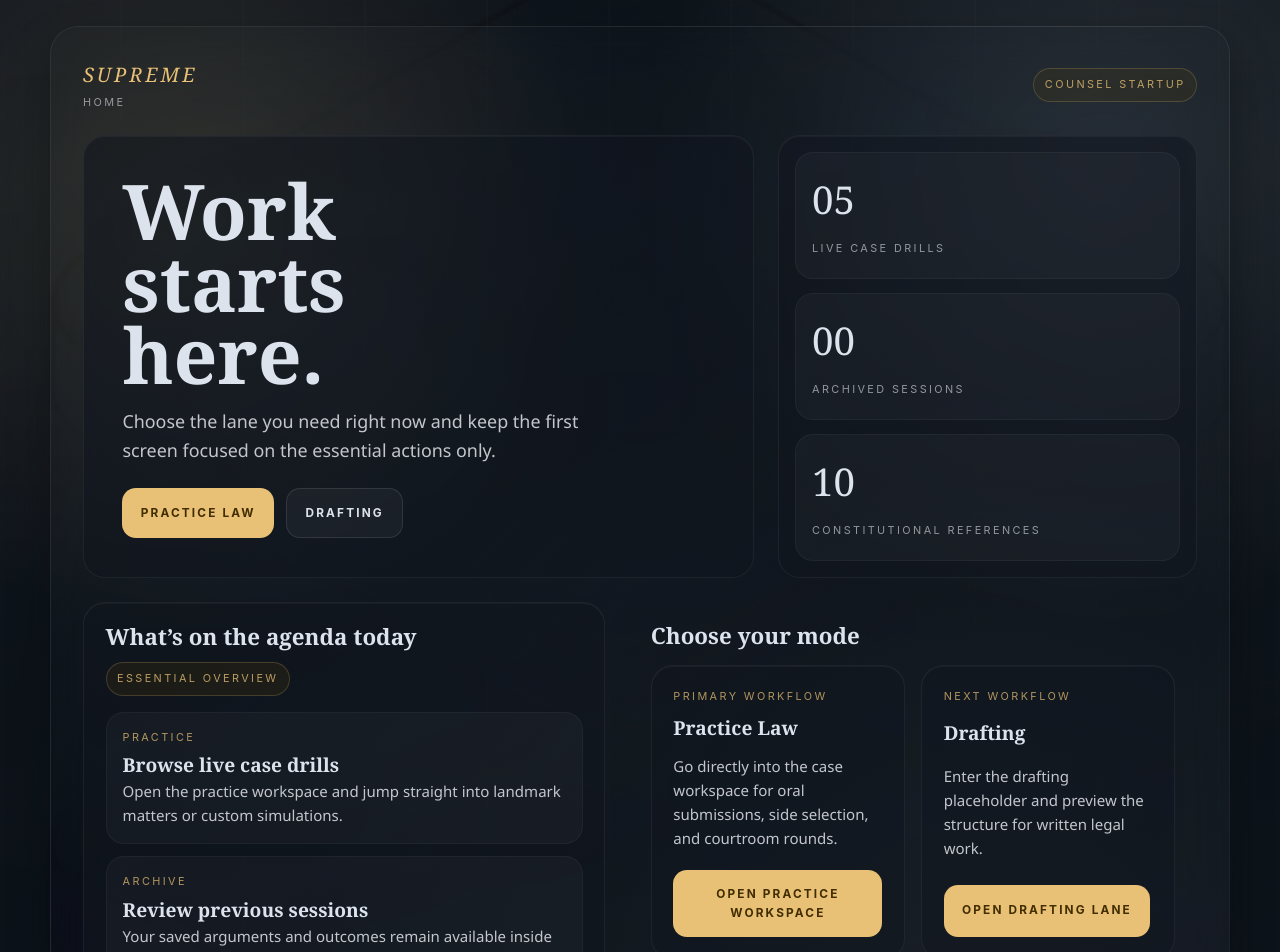
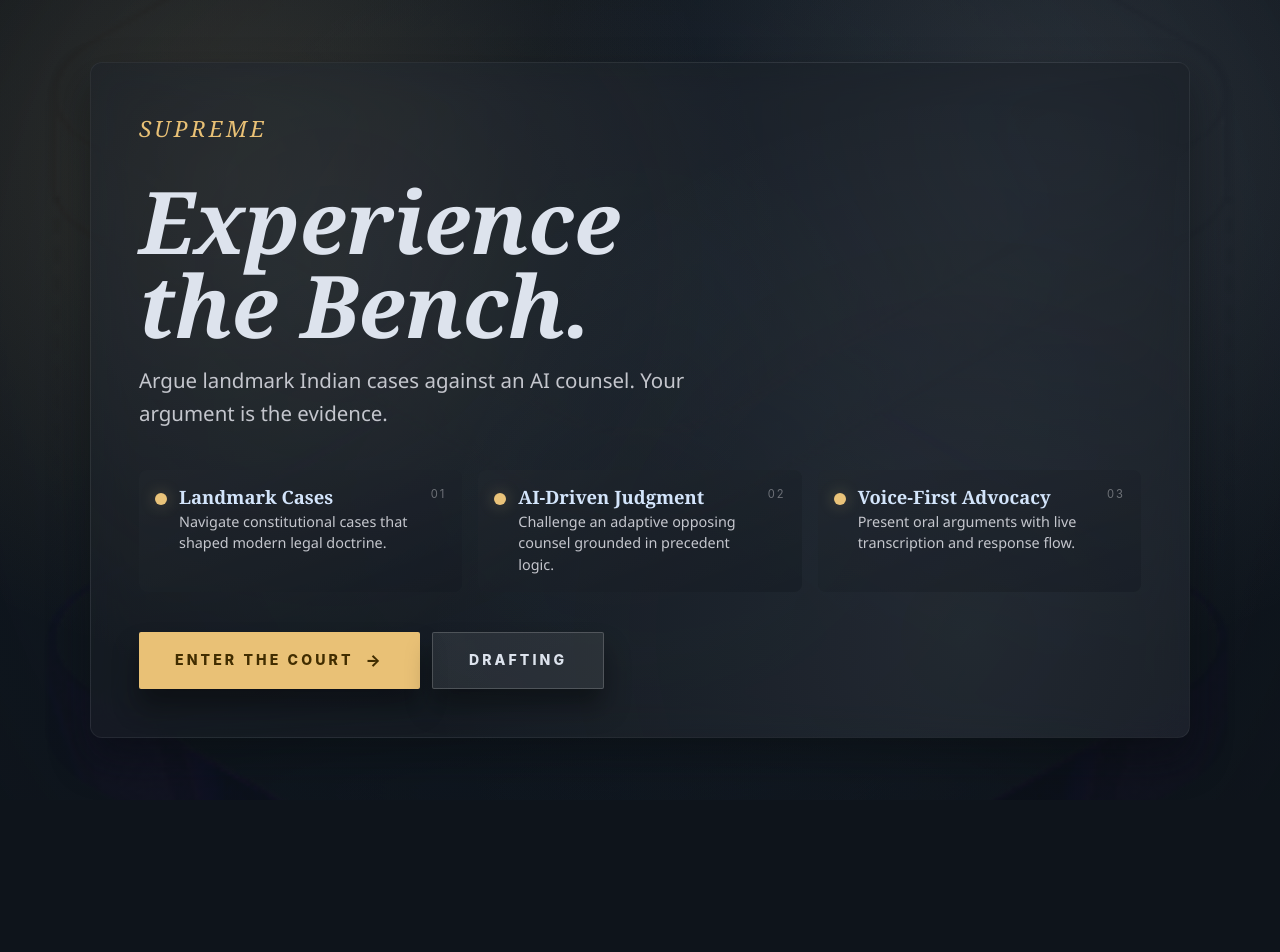
Before and after one commit to sapioo/Supreme, a React (Vite) app: page / in a window 1280 px wide. Shown: the top 952 px of the page. After the commit the page ends 800 px from the top, so only its background shows below. Built offline with nearby package versions, Linux system fonts and the light colour scheme; a web font is replaced by a local one; what @vapi-ai/web would draw is missing.

Commit message:
refactor: restore classic start page and simplify landing header

```diff
--- a/src/App.jsx
+++ b/src/App.jsx
@@ -75,7 +75,6 @@ export default function App() {
         <div className="app__page app__page--landing">
           <LandingPage
             onSelectCase={handleSelectCase}
-            onBackHome={handleBackToStart}
             onCustomCase={handleGoCustomCase}
             onFirm={handleGoFirm}
           />
--- a/src/pages/StartPage.css
+++ b/src/pages/StartPage.css
@@ -1,15 +1,13 @@
 .start-page {
   min-height: 100vh;
-  padding: clamp(0.9rem, 2vw, 1.6rem);
+  padding: var(--space-6);
   display: grid;
   place-items: center;
   position: relative;
   overflow: hidden;
 }
 
-.start-page__bg,
-.start-page__scrim,
-.start-page__ambient {
+.start-page__bg {
   position: absolute;
   inset: 0;
 }
@@ -18,305 +16,194 @@
   width: 100%;
   height: 100%;
   object-fit: cover;
-  filter: brightness(0.2) contrast(1.15);
+  filter: brightness(0.28) contrast(1.2);
 }
 
 .start-page__scrim {
+  position: absolute;
+  inset: 0;
   background:
-    radial-gradient(circle at 14% 18%, rgba(233, 193, 118, 0.12), transparent 28%),
-    radial-gradient(circle at 86% 14%, rgba(183, 200, 222, 0.12), transparent 30%),
-    linear-gradient(145deg, rgba(14, 20, 27, 0.58), rgba(14, 20, 27, 0.92));
+    radial-gradient(circle, transparent 22%, rgba(14, 20, 27, 0.9) 100%),
+    linear-gradient(130deg, rgba(26, 43, 60, 0.35), rgba(14, 20, 27, 0.56));
 }
 
 .start-page__ambient {
+  position: absolute;
+  inset: 0;
   pointer-events: none;
   background:
-    linear-gradient(180deg, transparent 0%, rgba(9, 15, 21, 0.35) 100%),
-    repeating-linear-gradient(
-      90deg,
-      transparent 0,
-      transparent 120px,
-      rgba(255, 255, 255, 0.015) 121px,
-      rgba(255, 255, 255, 0.015) 122px
-    );
+    radial-gradient(circle at 18% 22%, rgba(233, 193, 118, 0.15), transparent 40%),
+    radial-gradient(circle at 82% 18%, rgba(183, 200, 222, 0.14), transparent 42%);
 }
 
 .start-page__panel {
-  width: min(100%, 1180px);
+  width: min(100%, 1100px);
+  border-radius: var(--radius-xl);
+  background: rgba(26, 32, 39, 0.58);
+  border: 1px solid rgba(255, 255, 255, 0.06);
+  backdrop-filter: blur(20px);
+  box-shadow: var(--shadow-surface);
+  padding: clamp(1.5rem, 4vw, 3rem);
   position: relative;
   z-index: 1;
-  border-radius: 28px;
-  border: 1px solid rgba(255, 255, 255, 0.07);
-  background: linear-gradient(180deg, rgba(20, 26, 33, 0.8), rgba(13, 18, 24, 0.92));
-  backdrop-filter: blur(22px);
-  box-shadow: var(--shadow-surface);
-  padding: clamp(1.1rem, 3vw, 2rem);
-  display: grid;
-  gap: clamp(1rem, 2vw, 1.5rem);
+  animation: fadeInUp 0.7s ease both;
 }
 
-.start-page__topbar,
-.start-page__hero,
-.start-page__content,
-.start-page__mode-grid,
-.start-page__primary-actions,
-.start-page__section-head {
-  display: flex;
+.start-page__brand {
+  font-family: var(--font-heading);
+  font-size: 1.4rem;
+  font-style: italic;
+  color: var(--color-secondary);
+  letter-spacing: 0.14em;
+  margin-bottom: var(--space-8);
 }
 
-.start-page__topbar,
-.start-page__section-head {
+.start-page__title {
+  font-size: clamp(2.6rem, 7vw, 5.4rem);
+  font-style: italic;
+  color: var(--color-on-surface);
+  line-height: 0.98;
+  margin-bottom: var(--space-4);
+  max-width: 12ch;
+}
+
+.start-page__subtitle {
+  max-width: 48ch;
+  color: var(--color-on-surface-variant);
+  font-size: clamp(1rem, 2vw, 1.28rem);
+  margin-bottom: var(--space-10);
+}
+
+.start-page__highlights {
+  list-style: none;
+  display: grid;
+  grid-template-columns: repeat(3, minmax(0, 1fr));
+  gap: var(--space-4);
+  margin-bottom: var(--space-10);
+}
+
+.start-page__highlight {
+  display: flex;
+  align-items: flex-start;
+  gap: var(--space-3);
+  background: rgba(22, 28, 35, 0.52);
+  border-radius: var(--radius-lg);
+  padding: var(--space-4);
+  position: relative;
+  overflow: hidden;
+}
+
+.start-page__highlight::after {
+  content: '';
+  position: absolute;
+  inset: 0;
+  background: linear-gradient(160deg, rgba(255, 255, 255, 0.03), transparent);
+  pointer-events: none;
+}
+
+.start-page__highlight-dot {
+  width: 12px;
+  height: 12px;
+  border-radius: 999px;
+  margin-top: 0.45rem;
+  background: var(--color-secondary);
+  box-shadow: 0 0 16px rgba(233, 193, 118, 0.32);
+  flex-shrink: 0;
+}
+
+.start-page__highlight-title {
+  font-family: var(--font-heading);
+  color: var(--color-primary-fixed);
+  font-size: 1.15rem;
+  margin-bottom: var(--space-1);
+}
+
+.start-page__highlight-text {
+  color: var(--color-on-surface-variant);
+  font-size: 0.9rem;
+  line-height: 1.5;
+}
+
+.start-page__highlight-index {
+  margin-left: auto;
+  font-family: var(--font-label);
+  font-size: 0.7rem;
+  letter-spacing: 0.18em;
+  color: rgba(142, 145, 151, 0.7);
+}
+
+.start-page__actions {
+  display: flex;
   align-items: center;
-  justify-content: space-between;
   gap: var(--space-3);
   flex-wrap: wrap;
 }
 
-.start-page__brand {
-  font-family: var(--font-heading);
-  font-size: 1.25rem;
-  font-style: italic;
-  letter-spacing: 0.14em;
-  color: var(--color-secondary);
+.start-page__start-btn,
+.start-page__drafting-btn {
+  position: relative;
+  display: inline-flex;
+  align-items: center;
+  gap: var(--space-3);
+  font-family: var(--font-label);
+  letter-spacing: 0.22em;
+  text-transform: uppercase;
+  font-weight: 800;
+  font-size: 0.88rem;
+  padding: 1rem 2.25rem;
+  border-radius: var(--radius-sm);
+  box-shadow: 0 18px 26px rgba(0, 0, 0, 0.36);
+  overflow: hidden;
 }
 
-.start-page__eyebrow,
-.start-page__status-pill,
-.start-page__section-tag,
-.start-page__agenda-item-label,
-.start-page__mode-eyebrow,
-.start-page__metric-label {
-  font-family: var(--font-label);
-  font-size: 0.68rem;
-  letter-spacing: 0.22em;
-  text-transform: uppercase;
-}
-
-.start-page__eyebrow {
-  color: rgba(196, 198, 205, 0.72);
-  margin-top: 0.2rem;
-}
-
-.start-page__status-pill,
-.start-page__section-tag {
-  padding: 0.45rem 0.65rem;
-  border-radius: 999px;
-  border: 1px solid rgba(233, 193, 118, 0.2);
-  color: rgba(233, 193, 118, 0.78);
-  background: rgba(96, 68, 3, 0.16);
-}
-
-.start-page__hero {
-  align-items: stretch;
-  gap: clamp(1rem, 2vw, 1.5rem);
-}
-
-.start-page__hero-copy,
-.start-page__metrics,
-.start-page__agenda,
-.start-page__mode-card {
-  border-radius: 22px;
-  border: 1px solid rgba(255, 255, 255, 0.06);
-  background: rgba(18, 24, 31, 0.58);
-  box-shadow: inset 0 1px 0 rgba(255, 255, 255, 0.04);
-}
-
-.start-page__hero-copy {
-  flex: 1.2;
-  padding: clamp(1.2rem, 3vw, 2.4rem);
-}
-
-.start-page__title {
-  font-size: clamp(2.6rem, 6vw, 5rem);
-  line-height: 0.94;
-  max-width: 8ch;
-  margin-bottom: var(--space-4);
-}
-
-.start-page__subtitle {
-  max-width: 50ch;
-  font-size: clamp(1rem, 1.8vw, 1.12rem);
-  color: var(--color-on-surface-variant);
-}
-
-.start-page__primary-actions {
-  gap: var(--space-3);
-  margin-top: var(--space-6);
-  flex-wrap: wrap;
-}
-
-.start-page__primary-btn,
-.start-page__mode-btn {
-  display: inline-flex;
-  align-items: center;
-  justify-content: center;
-  padding: 0.9rem 1.15rem;
-  border-radius: 14px;
-  font-family: var(--font-label);
-  font-size: 0.74rem;
-  letter-spacing: 0.18em;
-  text-transform: uppercase;
-  font-weight: 700;
-}
-
-.start-page__primary-btn--solid,
-.start-page__mode-btn {
+.start-page__start-btn {
   background: var(--color-secondary);
   color: var(--color-on-secondary);
 }
 
-.start-page__primary-btn--solid:hover,
-.start-page__mode-btn:hover {
-  transform: translateY(-2px);
-  filter: brightness(1.05);
+.start-page__drafting-btn {
+  background: rgba(255, 255, 255, 0.08);
+  color: var(--color-on-surface);
+  border: 1px solid rgba(255, 255, 255, 0.18);
 }
 
-.start-page__primary-btn--ghost {
-  background: rgba(255, 255, 255, 0.04);
-  border: 1px solid rgba(255, 255, 255, 0.1);
-  color: var(--color-on-surface);
+.start-page__start-btn:hover,
+.start-page__drafting-btn:hover {
+  transform: translateY(-2px);
 }
 
-.start-page__primary-btn--ghost:hover {
-  border-color: rgba(183, 200, 222, 0.36);
-  background: rgba(255, 255, 255, 0.08);
+.start-page__start-btn-shine {
+  position: absolute;
+  inset: 0;
+  background: linear-gradient(120deg, transparent 30%, rgba(255, 255, 255, 0.25), transparent 72%);
+  transform: translateX(-130%);
+  transition: transform 0.7s ease;
 }
 
-.start-page__metrics {
-  flex: 0.78;
-  padding: 1rem;
-  display: grid;
-  gap: 0.9rem;
+.start-page__start-btn:hover .start-page__start-btn-shine {
+  transform: translateX(130%);
 }
 
-.start-page__metric-card {
-  padding: 1rem;
-  border-radius: 18px;
-  background: rgba(255, 255, 255, 0.03);
-  border: 1px solid rgba(255, 255, 255, 0.04);
+.start-page__start-btn-text,
+.start-page__start-btn-icon {
+  position: relative;
+  z-index: 1;
 }
 
-.start-page__metric-value {
-  display: block;
-  font-family: var(--font-heading);
-  font-size: clamp(1.7rem, 3vw, 2.5rem);
-  color: var(--color-on-surface);
-  margin-bottom: 0.2rem;
-}
-
-.start-page__metric-label {
-  color: rgba(196, 198, 205, 0.72);
-}
-
-.start-page__content {
-  align-items: stretch;
-  gap: clamp(1rem, 2vw, 1.5rem);
-}
-
-.start-page__agenda,
-.start-page__modes {
-  padding: clamp(1rem, 2vw, 1.35rem);
-}
-
-.start-page__agenda {
-  flex: 1;
-}
-
-.start-page__modes {
-  flex: 1.1;
-}
-
-.start-page__section-title {
-  font-size: 1.4rem;
-}
-
-.start-page__agenda-list {
-  list-style: none;
-  display: grid;
-  gap: var(--space-3);
-  margin-top: var(--space-4);
-}
-
-.start-page__agenda-item {
-  display: grid;
-  gap: var(--space-2);
-  padding: var(--space-4);
-  border-radius: 18px;
-  background: rgba(255, 255, 255, 0.03);
-  border: 1px solid rgba(255, 255, 255, 0.04);
-}
-
-.start-page__agenda-item-label,
-.start-page__mode-eyebrow {
-  color: rgba(233, 193, 118, 0.74);
-}
-
-.start-page__agenda-item-title,
-.start-page__mode-title {
-  font-size: 1.2rem;
-  margin-bottom: 0.2rem;
-}
-
-.start-page__agenda-item-text,
-.start-page__mode-description {
-  color: var(--color-on-surface-variant);
-  font-size: 0.94rem;
-}
-
-.start-page__mode-grid {
-  gap: var(--space-4);
-  margin-top: var(--space-4);
-}
-
-.start-page__mode-card {
-  flex: 1;
-  min-height: 100%;
-  padding: clamp(1rem, 2vw, 1.35rem);
-  display: grid;
-  gap: var(--space-3);
-}
-
-.start-page__mode-btn {
-  justify-self: start;
-  margin-top: var(--space-2);
+.start-page__start-btn-icon {
+  font-size: 1rem;
 }
 
 @media (max-width: 980px) {
-  .start-page__hero,
-  .start-page__content,
-  .start-page__mode-grid {
-    display: grid;
-    grid-template-columns: 1fr;
-  }
-
-  .start-page__title {
-    max-width: 10ch;
-  }
-}
-
-@media (max-width: 640px) {
   .start-page {
-    padding: 0.7rem;
+    padding: var(--space-4);
   }
 
   .start-page__panel {
-    border-radius: 20px;
-    padding: 0.95rem;
+    padding: var(--space-6);
   }
 
-  .start-page__hero-copy,
-  .start-page__metrics,
-  .start-page__agenda,
-  .start-page__mode-card {
-    border-radius: 18px;
-  }
-
-  .start-page__title {
-    font-size: clamp(2.2rem, 10vw, 3.3rem);
-  }
-
-  .start-page__primary-actions {
-    display: grid;
+  .start-page__highlights {
     grid-template-columns: 1fr;
   }
 }
--- a/src/pages/StartPage.jsx
+++ b/src/pages/StartPage.jsx
@@ -1,64 +1,22 @@
-import { useMemo, useState } from 'react';
 import heroImage from '../assets/hero.png';
-import cases from '../data/cases';
-import { getSessions } from '../services/sessionStorage';
 import './StartPage.css';
 
-const agendaItems = [
+const highlights = [
   {
-    label: 'Practice',
-    title: 'Browse live case drills',
-    text: 'Open the practice workspace and jump straight into landmark matters or custom simulations.',
+    title: 'Landmark Cases',
+    text: 'Navigate constitutional cases that shaped modern legal doctrine.',
   },
   {
-    label: 'Archive',
-    title: 'Review previous sessions',
-    text: 'Your saved arguments and outcomes remain available inside the practice workspace.',
+    title: 'AI-Driven Judgment',
+    text: 'Challenge an adaptive opposing counsel grounded in precedent logic.',
   },
   {
-    label: 'Drafting',
-    title: 'Preview the document lane',
-    text: 'See the upcoming workbench for briefs, petitions, memos, and document-led tasks.',
-  },
-];
-
-const modeCards = [
-  {
-    key: 'practice',
-    eyebrow: 'Primary workflow',
-    title: 'Practice Law',
-    description:
-      'Go directly into the case workspace for oral submissions, side selection, and courtroom rounds.',
-    cta: 'Open practice workspace',
-  },
-  {
-    key: 'drafting',
-    eyebrow: 'Next workflow',
-    title: 'Drafting',
-    description:
-      'Enter the drafting placeholder and preview the structure for written legal work.',
-    cta: 'Open drafting lane',
+    title: 'Voice-First Advocacy',
+    text: 'Present oral arguments with live transcription and response flow.',
   },
 ];
 
 export default function StartPage({ onSelectPractice, onSelectDrafting }) {
-  const [sessionCount] = useState(() => getSessions().length);
-
-  const metrics = useMemo(() => {
-    const totalCases = cases.length;
-    const totalArticles = new Set(cases.flatMap((item) => item.articles)).size;
-    return [
-      { label: 'Live case drills', value: String(totalCases).padStart(2, '0') },
-      { label: 'Archived sessions', value: String(sessionCount).padStart(2, '0') },
-      { label: 'Constitutional references', value: String(totalArticles).padStart(2, '0') },
-    ];
-  }, [sessionCount]);
-
-  const actionMap = {
-    practice: onSelectPractice,
-    drafting: onSelectDrafting,
-  };
-
   return (
     <main className="start-page" id="start-page">
       <div className="start-page__bg" aria-hidden="true">
@@ -68,91 +26,48 @@ export default function StartPage({ onSelectPractice, onSelectDrafting }) {
       <div className="start-page__ambient" aria-hidden="true" />
 
       <section className="start-page__panel texture-leather">
-        <div className="start-page__topbar">
-          <div>
         <p className="start-page__brand">SUPREME</p>
-            <p className="start-page__eyebrow">Home</p>
-          </div>
-          <div className="start-page__status-pill">Counsel startup</div>
-        </div>
 
-        <div className="start-page__hero">
-          <div className="start-page__hero-copy">
-            <h1 className="start-page__title">Work starts here.</h1>
+        <h1 className="start-page__title">Experience the Bench.</h1>
         <p className="start-page__subtitle">
-              Choose the lane you need right now and keep the first screen focused on the
-              essential actions only.
+          Argue landmark Indian cases against an AI counsel.
+          Your argument is the evidence.
         </p>
 
-            <div className="start-page__primary-actions">
+        <ul className="start-page__highlights" aria-label="experience-highlights">
+          {highlights.map((item, index) => (
+            <li key={item.title} className="start-page__highlight">
+              <span className="start-page__highlight-dot" aria-hidden="true" />
+              <div>
+                <h3 className="start-page__highlight-title">{item.title}</h3>
+                <p className="start-page__highlight-text">{item.text}</p>
+              </div>
+              <span className="start-page__highlight-index">0{index + 1}</span>
+            </li>
+          ))}
+        </ul>
+
+        <div className="start-page__actions">
           <button
-                className="start-page__primary-btn start-page__primary-btn--solid"
+            className="start-page__start-btn"
+            id="start-trial-btn"
             type="button"
             onClick={onSelectPractice}
           >
-                Practice Law
+            <span className="start-page__start-btn-shine" aria-hidden="true" />
+            <span className="start-page__start-btn-text">Enter the Court</span>
+            <span className="start-page__start-btn-icon" aria-hidden="true">→</span>
           </button>
+
           <button
-                className="start-page__primary-btn start-page__primary-btn--ghost"
+            className="start-page__drafting-btn"
+            id="start-drafting-btn"
             type="button"
             onClick={onSelectDrafting}
           >
             Drafting
           </button>
         </div>
-          </div>
-
-          <aside className="start-page__metrics" aria-label="home-metrics">
-            {metrics.map((item) => (
-              <div key={item.label} className="start-page__metric-card">
-                <span className="start-page__metric-value">{item.value}</span>
-                <span className="start-page__metric-label">{item.label}</span>
-              </div>
-            ))}
-          </aside>
-        </div>
-
-        <div className="start-page__content">
-          <section className="start-page__agenda" aria-label="today-agenda">
-            <div className="start-page__section-head">
-              <h2 className="start-page__section-title">What’s on the agenda today</h2>
-              <span className="start-page__section-tag">Essential overview</span>
-            </div>
-            <ul className="start-page__agenda-list">
-              {agendaItems.map((item) => (
-                <li key={item.title} className="start-page__agenda-item">
-                  <span className="start-page__agenda-item-label">{item.label}</span>
-                  <div>
-                    <h3 className="start-page__agenda-item-title">{item.title}</h3>
-                    <p className="start-page__agenda-item-text">{item.text}</p>
-                  </div>
-                </li>
-              ))}
-            </ul>
-          </section>
-
-          <section className="start-page__modes" aria-label="work-mode-selection">
-            <div className="start-page__section-head">
-              <h2 className="start-page__section-title">Choose your mode</h2>
-            </div>
-            <div className="start-page__mode-grid">
-              {modeCards.map((card) => (
-                <article key={card.key} className="start-page__mode-card">
-                  <span className="start-page__mode-eyebrow">{card.eyebrow}</span>
-                  <h3 className="start-page__mode-title">{card.title}</h3>
-                  <p className="start-page__mode-description">{card.description}</p>
-                  <button
-                    className="start-page__mode-btn"
-                    type="button"
-                    onClick={actionMap[card.key]}
-                  >
-                    {card.cta}
-                  </button>
-                </article>
-              ))}
-            </div>
-          </section>
-        </div>
       </section>
     </main>
   );
```
Also changed, not shown: src/pages/LandingPage.css (+0 -49 lines), src/pages/LandingPage.jsx (+1 -13 lines), 1 other file (tests, documents, lock files or other folders). Lines whose indentation alone changed are shown as unchanged.
